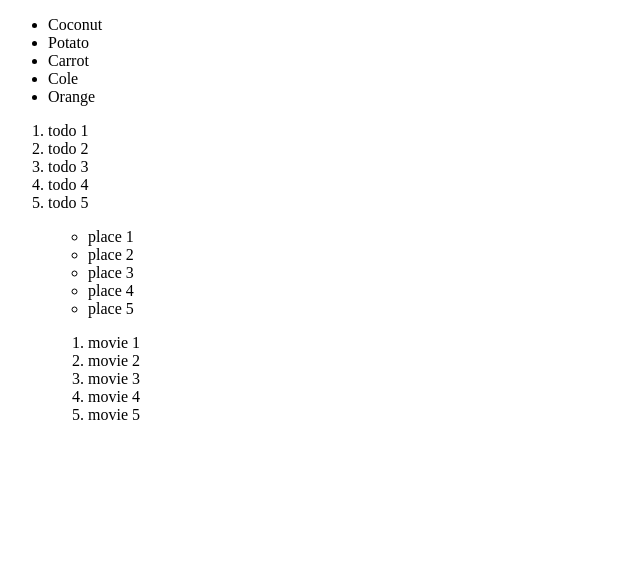
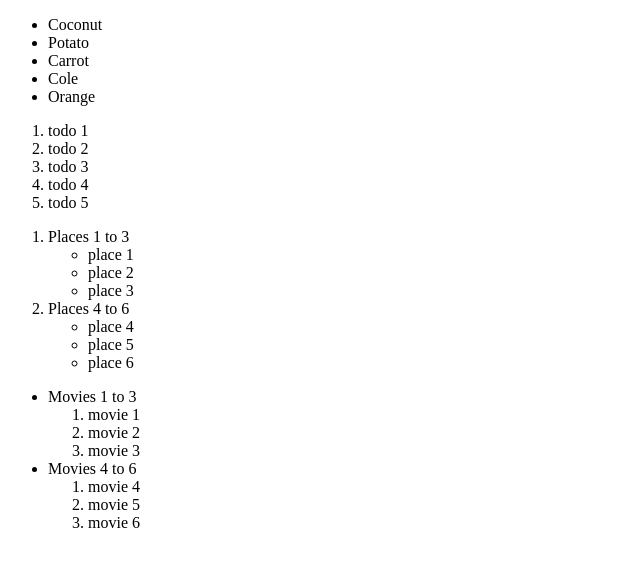
Before and after one commit to laurilauter/training, a plain HTML site: page first-lesson/lists.html in a window 1280 px wide. Shown: the whole page, without its empty margins (0-640 px from the left). Drawn offline with Linux system fonts and the light colour scheme.

Commit message:
Lists improved

```diff
--- a/first-lesson/lists.html
+++ b/first-lesson/lists.html
@@ -22,22 +22,40 @@
       <li>todo 5</li>
     </ol>
     <ol>
+      <li>
+        Places 1 to 3
         <ul>
           <li>place 1</li>
           <li>place 2</li>
           <li>place 3</li>
+        </ul>
+      </li>
+      <li>
+        Places 4 to 6
+        <ul>
           <li>place 4</li>
           <li>place 5</li>
+          <li>place 6</li>
         </ul>
+      </li>
     </ol>
     <ul>
+      <li>
+        Movies 1 to 3
         <ol>
           <li>movie 1</li>
           <li>movie 2</li>
           <li>movie 3</li>
+        </ol>
+      </li>
+      <li>
+        Movies 4 to 6
+        <ol>
           <li>movie 4</li>
           <li>movie 5</li>
+          <li>movie 6</li>
         </ol>
+      </li>
     </ul>
   </body>
 </html>
```
Lines whose indentation alone changed are shown as unchanged.
